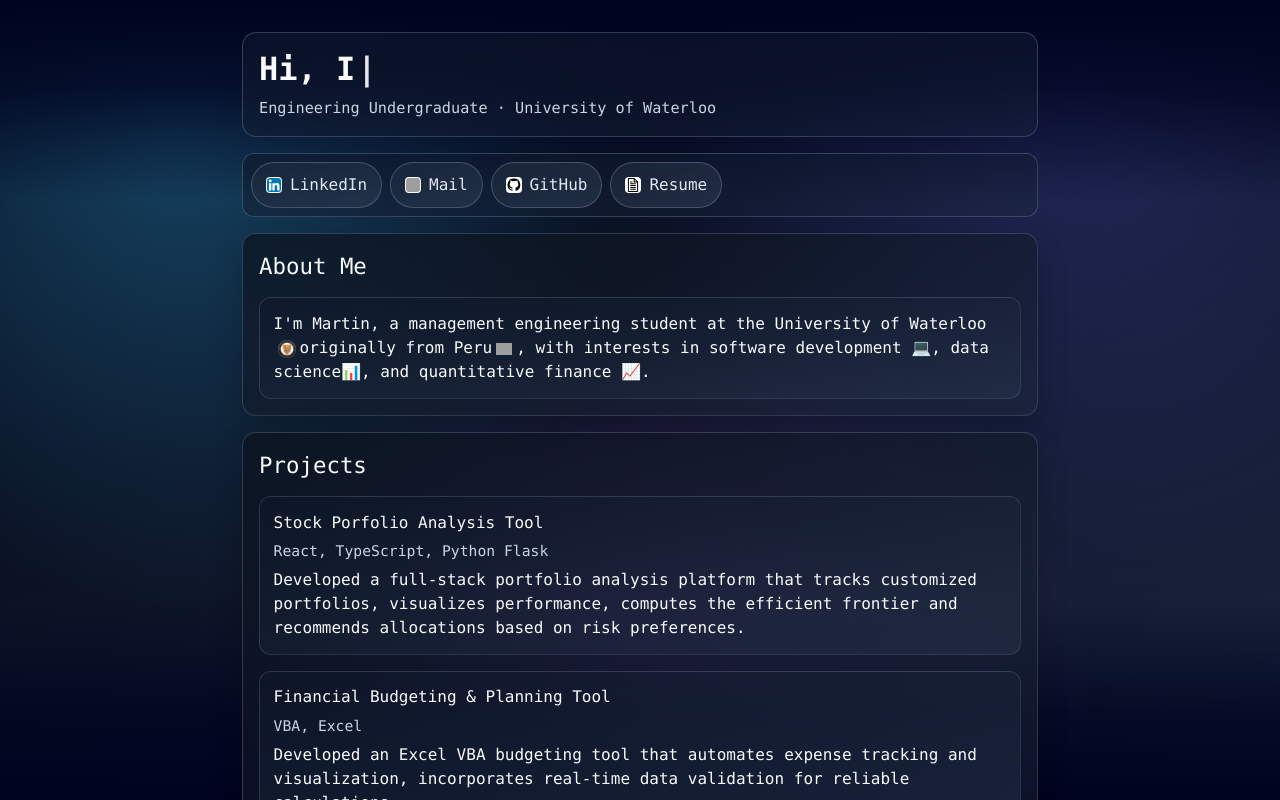
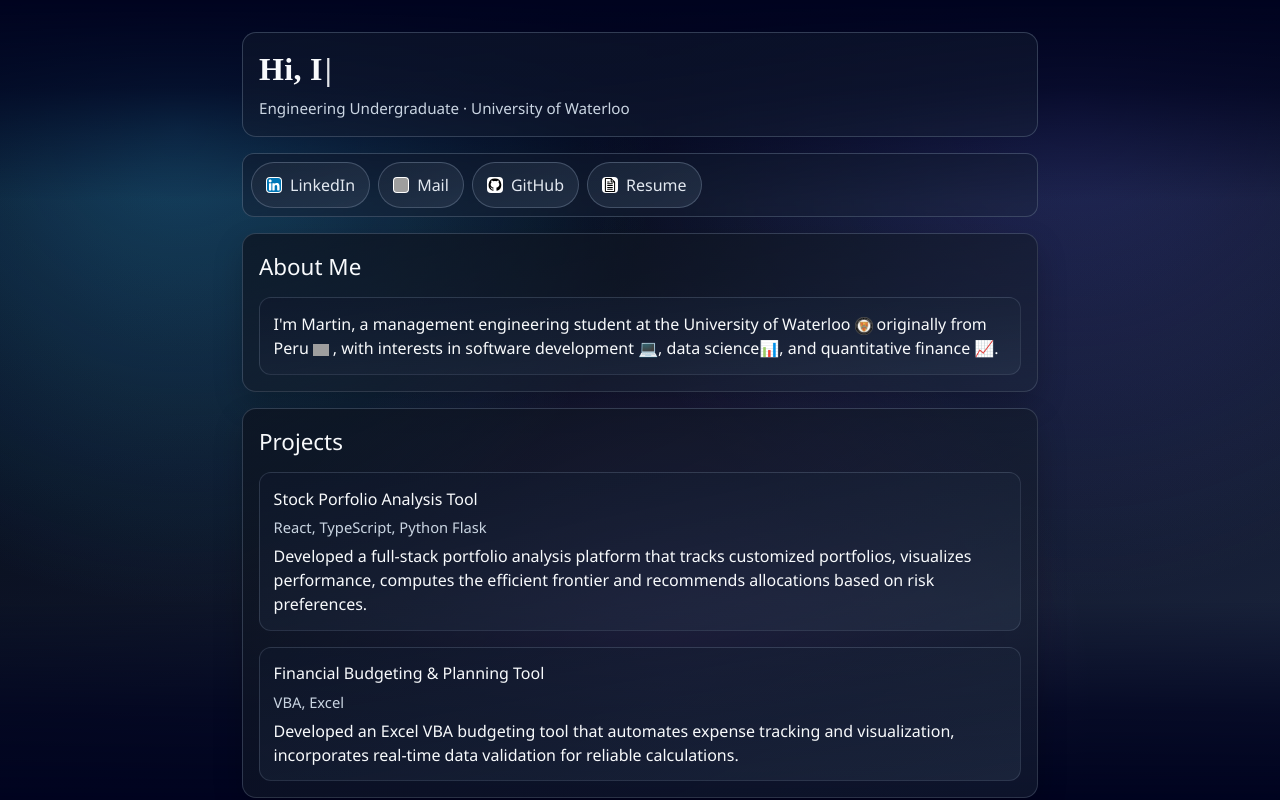
Before and after one commit to Martins26/Martin-Silva-Diaz-Personal-Website, a React (Vite) app: page / in a window 1280 px wide. Shown: the top 800 px of the page. Built offline with nearby package versions, Linux system fonts and the light colour scheme; grey boxes are pictures that could not be loaded.

Commit message:
Update hero title and site typography to Segoe styles

```diff
--- a/src/components/HeroSection.tsx
+++ b/src/components/HeroSection.tsx
@@ -5,7 +5,7 @@ const titlePhrases = ["Hi, I'm Martin Silva-Diaz"];
 function HeroSection() {
   return (
     <header className="rounded-2xl border border-slate-400/30 bg-gradient-to-br from-slate-900/65 to-slate-800/35 p-5 backdrop-blur-[2px] sm:rounded-[14px] sm:p-4">
-      <h1 className="text-4xl font-bold leading-tight sm:text-[clamp(1.55rem,8vw,2rem)]">
+      <h1 className="hero-name-script text-4xl font-bold leading-tight sm:text-[clamp(1.55rem,8vw,2rem)]">
         <LoopTypewriter
           phrases={titlePhrases}
           typeSpeed={95}
--- a/src/index.css
+++ b/src/index.css
@@ -61,8 +61,14 @@ body {
   background-size: cover;
   background-attachment: fixed;
   color: #f8fafc;
-  font-family: ui-monospace, SFMono-Regular, Menlo, Monaco, Consolas,
-    "Liberation Mono", "Courier New", monospace;
+  font-family: "Segoe UI", "Segoe UI Variable", "Trebuchet MS", Verdana,
+    system-ui, -apple-system, sans-serif;
+}
+
+.hero-name-script {
+  font-family: "Segoe Script", "Lucida Handwriting", "Brush Script MT",
+    cursive;
+  letter-spacing: 0.01em;
 }
 
 @media (max-width: 900px) {
```
